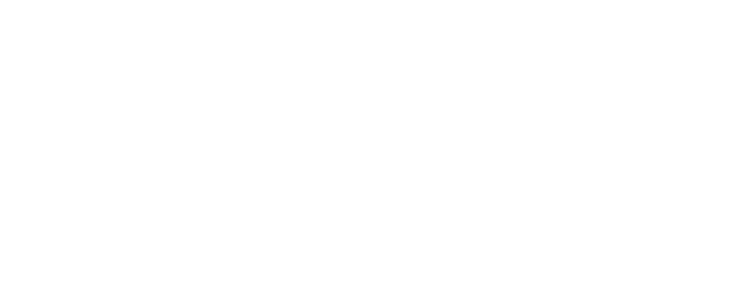
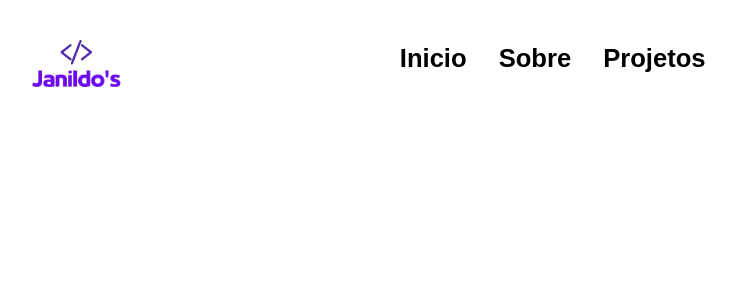
Before and after one commit to JanildoSampaio/meu-portfolio, a React (Vite) app: page /sobre in a window 1280 px wide. Shown: the top 300 px of the page, without its empty margins (273-1009 px from the left). Built offline with nearby package versions, Linux system fonts and the light colour scheme.

Commit message:
Transformando NavBar em componente/ add rotas Inicio/Sobre/Projetos

```diff
--- /dev/null
+++ b/src/components/index.jsx
@@ -0,0 +1,23 @@
+
+import { useNavigate, useLocation } from "react-router-dom";
+import Logo from "../assets/Janildologo.png";
+import { Nav, Image, Ul, Li } from "./styles";
+
+const Header = () => {
+
+  const navigate = useNavigate();
+  const location = useLocation();
+
+  return (
+    <Nav>
+    <Image src={Logo} alt="Logo" onClick={() => navigate("/")} />
+    <Ul>
+      <Li onClick={() => navigate("/")} className={location.pathname === "/" ? "active" : ""} >Inicio</Li>
+      <Li onClick={() => navigate("/sobre")} className={location.pathname === "/sobre" ? "active" : ""} >Sobre</Li>
+      <Li onClick={() => navigate("/projetos")} className={location.pathname === "/projetos" ? "active" : ""} >Projetos</Li>
+    </Ul>
+    </Nav>
+  );
+}
+
+export default Header;
--- /dev/null
+++ b/src/components/styles.js
@@ -0,0 +1,41 @@
+import styled from "styled-components";
+
+export const Nav = styled.div`
+  display: flex;
+  justify-content: space-evenly;
+  align-items: center;
+  padding: 10px;
+`;
+export const Image = styled.img`
+  width: 6rem;
+  cursor: pointer;
+  &:hover {
+    transform: scale(1.1);
+    transition: 0.3s;
+    filter: drop-shadow(0 0 0.75rem #6e07f3);
+  }
+  &:active {
+    opacity: 0.5;
+  }
+`;
+export const Ul = styled.ul`
+  display: flex;
+  gap: 2rem;
+  list-style: none;
+`;
+export const Li = styled.li`
+  font-size: 1.6rem;
+  font-weight: 600;
+  cursor: pointer;
+
+  &:hover {
+    color: #000;
+    transform: scale(1.1);
+    transition: 0.3s;
+    filter: drop-shadow(0 0 0.75rem #6e07f3);
+  }
+
+  &:active {
+    opacity: 0.5;
+  }
+`;
--- a/src/pages/About/index.jsx
+++ b/src/pages/About/index.jsx
@@ -0,0 +1,13 @@
+import React from "react";
+import Header from "../../components";
+import { Container } from "../Home/styles";
+
+const About = () => {
+  return (
+    <Container>
+      <Header />
+    </Container>
+  );
+};
+
+export default About;
--- a/src/pages/Home/index.jsx
+++ b/src/pages/Home/index.jsx
@@ -1,33 +1,13 @@
-import { useState } from "react";
-import {
-  Container,
-  Nav,
-  Image,
-  Ul,
-  Li,
-  Hero,
-  H1,
-  P,
-  ImageProfile,
-  About,
-} from "./styles";
+import { React } from "react";
+import { Container, Hero, H1, P, ImageProfile, About } from "./styles";
 
-import Logo from "../../assets/Janildologo.png";
 import Profile from "../../assets/janildoperfil.png";
+import Header from "../../components";
 
 const Home = () => {
-  const [count, setCount] = useState(0);
   return (
     <Container>
-      <Nav>
-        <Image src={Logo} alt="Logo" />
-        <Ul>
-          <Li>Inicio</Li>
-          <Li>Sobre</Li>
-          <Li>Projetos</Li>
-        </Ul>
-      </Nav>
-
+      <Header />
       <Hero>
         <H1>
           Front-End <span>Developer</span>
@@ -39,7 +19,11 @@
       </Hero>
       <About>
         <p>
-        Movido pela busca constante de conhecimento e pela oportunidade de criar<br/> soluções que combinem excelência visual com código limpo e eficiente. <br></br><span>Saiba Mais...</span>
+          Movido pela busca constante de conhecimento e pela oportunidade de
+          criar
+          <br /> soluções que combinem excelência visual com código limpo e
+          eficiente. <br></br>
+          <span>Saiba Mais...</span>
         </p>
       </About>
     </Container>
--- a/src/pages/Home/styles.js
+++ b/src/pages/Home/styles.js
@@ -6,45 +6,6 @@
   padding: 1rem;
 `;
 
-export const Nav = styled.div`
-  display: flex;
-  justify-content: space-evenly;
-  align-items: center;
-  padding: 10px;
-`;
-export const Image = styled.img`
-  width: 6rem;
-  cursor: pointer;
-  &:hover {
-    transform: scale(1.1);
-    transition: 0.3s;
-    filter: drop-shadow(0 0 0.75rem #6e07f3);
-  }
-  &:active {
-    opacity: 0.5;
-  }
-`;
-export const Ul = styled.ul`
-  display: flex;
-  gap: 2rem;
-  list-style: none;
-`;
-export const Li = styled.li`
-  font-size: 1.6rem;
-  font-weight: 600;
-  cursor: pointer;
-
-  &:hover {
-    color: #000;
-    transform: scale(1.1);
-    transition: 0.3s;
-    filter: drop-shadow(0 0 0.75rem #6e07f3);
-  }
-
-  &:active {
-    opacity: 0.5;
-  }
-`;
 export const Hero = styled.div`
   display: flex;
   flex-direction: column;
--- a/src/pages/projects/index.jsx
+++ b/src/pages/projects/index.jsx
@@ -0,0 +1,13 @@
+import React from "react";
+import Header from "../../components";
+import { Container } from "../Home/styles";
+
+const Projects = () => {
+  return (
+    <Container>
+        <Header/>
+    </Container>
+  );
+};
+
+export default Projects;
```
Also changed, not shown: src/pages/About/styles.js (+7 -0 lines), src/pages/projects/styles.js (+7 -0 lines), src/routes.jsx (+5 -8 lines).
